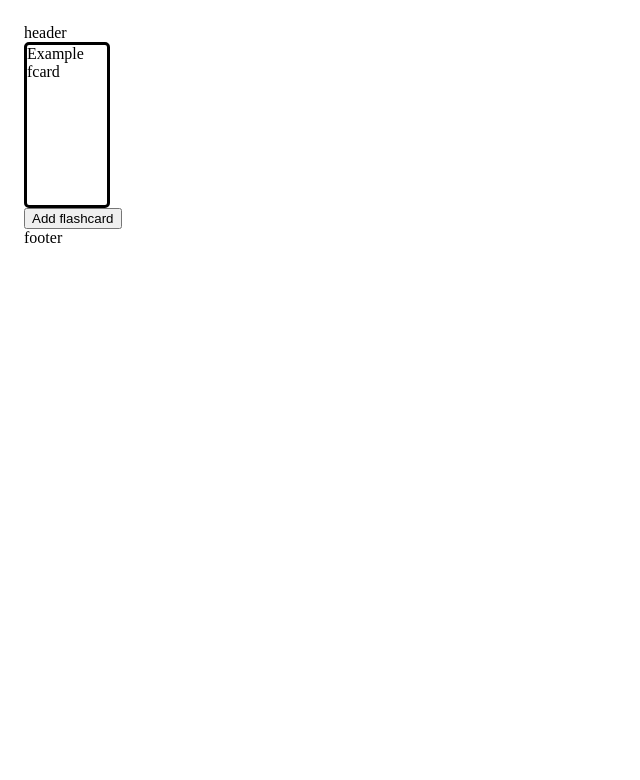
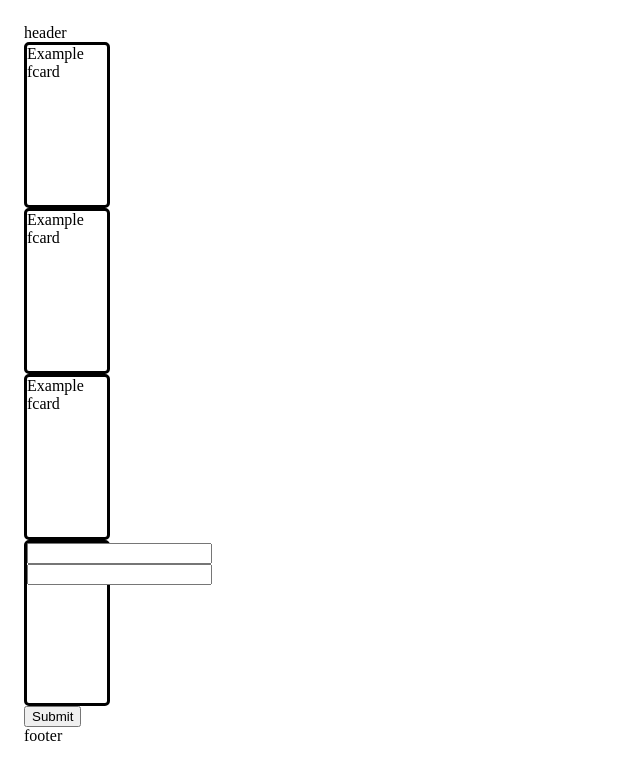
Before and after one commit to munrhalls/Oxus-Flashcards, a React (Create React App) app: page / in a window 1280 px wide. Shown: the top 780 px of the page, without its empty margins (0-640 px from the left). Built offline with nearby package versions, Linux system fonts and the light colour scheme.

Commit message:
oxus 0.01

```diff
--- a/src/App.js
+++ b/src/App.js
@@ -1,9 +1,18 @@
 import "./App.css";
 import { useState } from "react";
 import { Flashcard } from "./Flashcard/Flashcard";
+import { AddFcard } from "./Flashcard/AddFCard";
 
 function App() {
   const [fcards, setfcards] = useState([
+    {
+      unturned: "Example fcard",
+      turned: "Not a fuck you card",
+    },
+    {
+      unturned: "Example fcard",
+      turned: "Not a fuck you card",
+    },
     {
       unturned: "Example fcard",
       turned: "Not a fuck you card",
@@ -19,10 +28,10 @@ function App() {
       <header className="App-header">header</header>
       <main>
         {fcards.map((fcard) => {
-          return <Flashcard fcard={fcard} />;
+          return <Flashcard key={Math.random()} fcard={fcard} />;
         })}
         <form onSubmit={() => addFcard}>
-          <input type="submit" value="Add flashcard" />
+          <AddFcard />
         </form>
       </main>
       <footer>footer</footer>
--- /dev/null
+++ b/src/Flashcard/AddFCard.js
@@ -0,0 +1,22 @@
+import React, { useState } from "react";
+
+export const AddFcard = () => {
+  const [fcard, setFcard] = useState([{ turned: "", unturned: "" }]);
+
+  function changeTurned() {}
+  function changeUnturned() {}
+
+  return (
+    <form>
+      <div className="Flashcard">
+        <div className="Flashcard__turned">
+          <input value={fcard.turned} onChange={changeTurned} />
+        </div>
+        <div className="Flashcard__unturned">
+          <input value={fcard.unturned} onChange={changeUnturned} />
+        </div>
+      </div>
+      <input type="submit" value="Submit"></input>
+    </form>
+  );
+};
```
